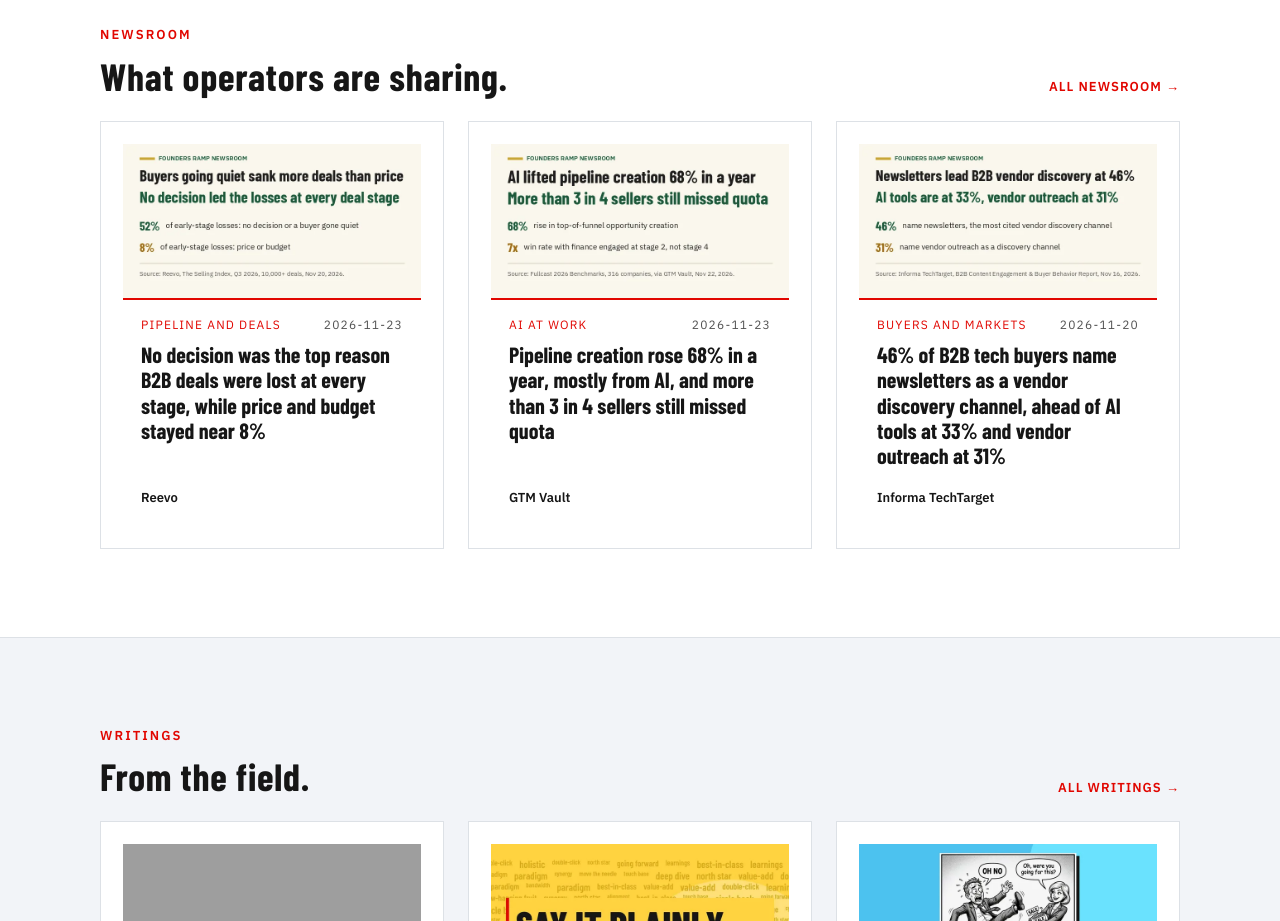
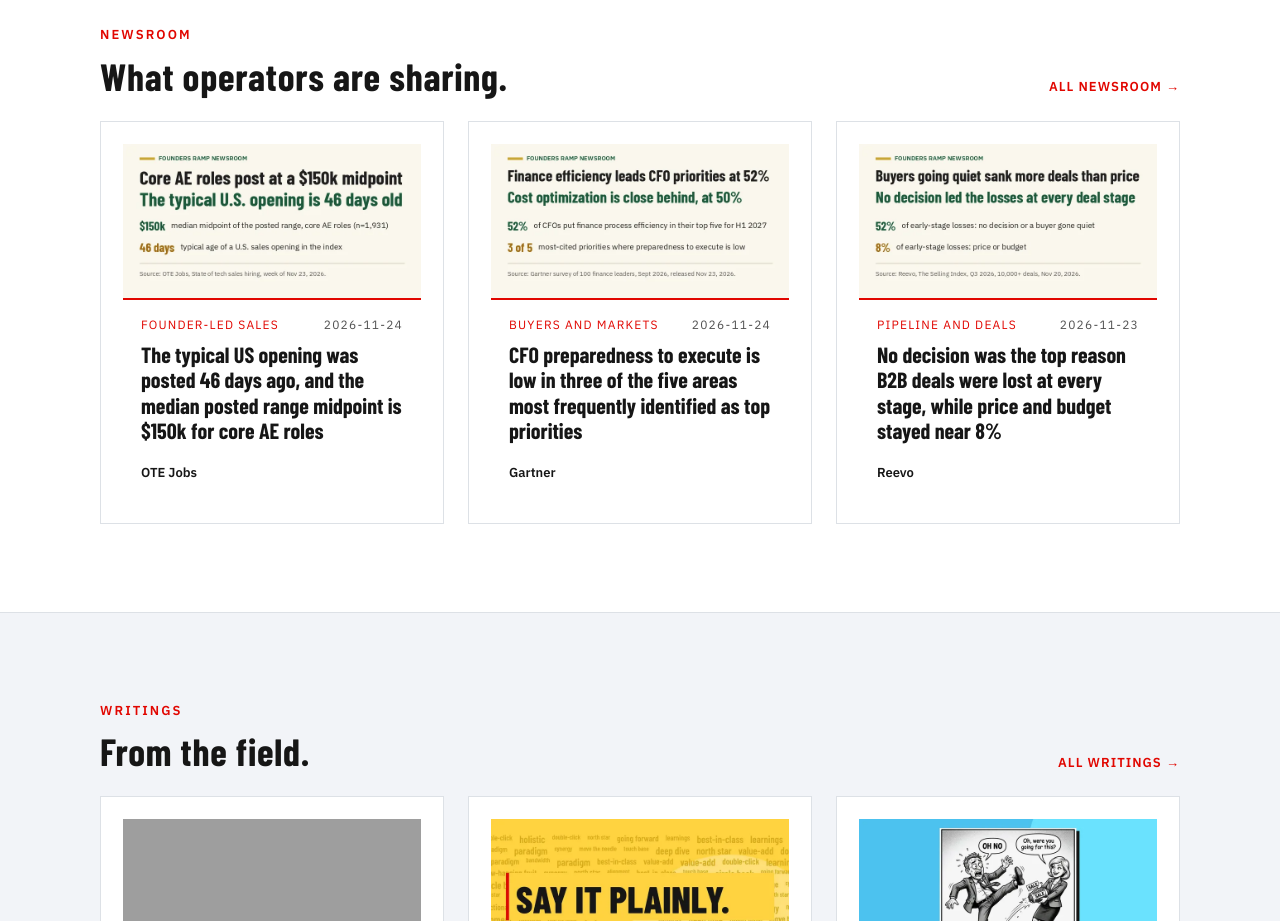
Before and after one commit to jwfounder/founders-ramp, a plain HTML site: page home/index.html in a window 1280 px wide. Shown: the part 1580-2501 px from the top of the page. Drawn offline with Linux system fonts and the light colour scheme; grey boxes are pictures that could not be loaded.

Commit message:
Newsroom 2026-11-24: OTE Jobs W48 tech sales hiring (founder-led) and Gartner CFO priorities survey (buyers and markets) at top of /briefing/; home strip OTE, Gartner, Reevo; counts 78/19/16/26/17; LI and X images

```diff
--- a/home/index.html
+++ b/home/index.html
@@ -121,18 +121,18 @@
 <a class="more" href="/briefing/">All Newsroom →</a>
 </div>
 <div class="grid-3">
+<a class="card news" href="https://otejobs.com/market/state-of-tech-sales-hiring/2026-w48/" target="_blank" rel="noopener">
+<span class="thumb"><img src="/assets/newsroom/2026-11-24-otejobs-ae-pay-roles-open.webp" alt="Founders Ramp card: Core AE roles post at a $150k midpoint. The typical U.S. sales opening is 46 days old. OTE Jobs, State of tech sales hiring, week of November 23, 2026, 17,191 open sales roles at 1,912 tech companies, updated November 23, 2026, 9:29 PM ET." width="720" height="378" loading="lazy" decoding="async"></span>
+<div class="card-body"><span class="news-meta"><span class="news-topic">Founder-led sales</span> <time datetime="2026-11-24">2026-11-24</time></span>
+<h3>The typical US opening was posted 46 days ago, and the median posted range midpoint is $150k for core AE roles</h3><span class="news-source">OTE Jobs</span></div></a>
+<a class="card news" href="https://www.gartner.com/en/newsroom/press-releases/2026-11-23-gartner-survey-finds-cfos-focused-on-finance-efficiency-cost-optimization" target="_blank" rel="noopener">
+<span class="thumb"><img src="/assets/newsroom/2026-11-24-gartner-cfo-efficiency-cost.webp" alt="Founders Ramp card: Finance efficiency leads CFO priorities at 52%. Cost optimization is close behind, at 50%. Preparedness to execute is low on 3 of 5 most-cited priorities. Gartner survey of 100 finance leaders, September 2026, released November 23, 2026." width="720" height="378" loading="lazy" decoding="async"></span>
+<div class="card-body"><span class="news-meta"><span class="news-topic">Buyers and markets</span> <time datetime="2026-11-24">2026-11-24</time></span>
+<h3>CFO preparedness to execute is low in three of the five areas most frequently identified as top priorities</h3><span class="news-source">Gartner</span></div></a>
 <a class="card news" href="https://reevo.ai/selling-index" target="_blank" rel="noopener">
 <span class="thumb"><img src="/assets/newsroom/2026-11-23-reevo-no-decision-losses.webp" alt="Founders Ramp card: Buyers going quiet sank more deals than price. No decision led the losses at every deal stage: 52% of early-stage losses, against 8% for price or budget. Reevo, The Selling Index, Q3 2026, 10,000+ deals, November 20, 2026." width="720" height="378" loading="lazy" decoding="async"></span>
 <div class="card-body"><span class="news-meta"><span class="news-topic">Pipeline and deals</span> <time datetime="2026-11-23">2026-11-23</time></span>
 <h3>No decision was the top reason B2B deals were lost at every stage, while price and budget stayed near 8%</h3><span class="news-source">Reevo</span></div></a>
-<a class="card news" href="https://www.gtmvault.co/p/gtm-56-ai-puts-fuel-on-the-fire" target="_blank" rel="noopener">
-<span class="thumb"><img src="/assets/newsroom/2026-11-23-fullcast-pipeline-up-quota-missed.webp" alt="Founders Ramp card: AI lifted pipeline creation 68% in a year. More than 3 in 4 sellers still missed quota. Engaging finance at stage 2 carried 7x the win rate of stage 4. Fullcast 2026 Benchmarks Report, 316 companies, via GTM Vault, November 22, 2026." width="720" height="378" loading="lazy" decoding="async"></span>
-<div class="card-body"><span class="news-meta"><span class="news-topic">AI at work</span> <time datetime="2026-11-23">2026-11-23</time></span>
-<h3>Pipeline creation rose 68% in a year, mostly from AI, and more than 3 in 4 sellers still missed quota</h3><span class="news-source">GTM Vault</span></div></a>
-<a class="card news" href="https://www.informatechtarget.com/press-release/new-report-from-informa-techtarget-identifies-key-shifts-in-b2b-technology-purchase-journeys-driven-by-ai-buying-groups-and-evolving-media-habits/" target="_blank" rel="noopener">
-<span class="thumb"><img src="/assets/newsroom/2026-11-20-techtarget-newsletters-vendor-discovery.webp" alt="Founders Ramp card: Newsletters lead B2B vendor discovery at 46%. AI tools are at 33%, vendor outreach at 31%. Informa TechTarget, B2B Content Engagement and Buyer Behavior Report, 499 B2B technology buyers, November 16, 2026." width="720" height="378" loading="lazy" decoding="async"></span>
-<div class="card-body"><span class="news-meta"><span class="news-topic">Buyers and markets</span> <time datetime="2026-11-20">2026-11-20</time></span>
-<h3>46% of B2B tech buyers name newsletters as a vendor discovery channel, ahead of AI tools at 33% and vendor outreach at 31%</h3><span class="news-source">Informa TechTarget</span></div></a>
 </div>
 </div>
 </section>
--- a/sitemap.xml
+++ b/sitemap.xml
@@ -1,6 +1,6 @@
 <?xml version="1.0" encoding="UTF-8"?>
 <urlset xmlns="http://www.sitemaps.org/schemas/sitemap/0.9">
-  <url><loc>https://www.foundersramp.net/</loc><lastmod>2026-11-23</lastmod></url>
+  <url><loc>https://www.foundersramp.net/</loc><lastmod>2026-11-24</lastmod></url>
   <url><loc>https://www.foundersramp.net/approach/</loc><lastmod>2026-11-20</lastmod></url>
   <url><loc>https://www.foundersramp.net/approach/self-team/</loc><lastmod>2026-11-20</lastmod></url>
   <url><loc>https://www.foundersramp.net/approach/discovery/</loc><lastmod>2026-11-20</lastmod></url>
@@ -25,7 +25,7 @@
   <url><loc>https://www.foundersramp.net/writings/one-person-loved-the-demo</loc><lastmod>2026-11-20</lastmod></url>
   <url><loc>https://www.foundersramp.net/writings/we-already-use-something</loc><lastmod>2026-11-20</lastmod></url>
   <url><loc>https://www.foundersramp.net/writings/demo-like-a-builder</loc><lastmod>2026-11-22</lastmod></url>
-  <url><loc>https://www.foundersramp.net/briefing/</loc><lastmod>2026-11-23</lastmod></url>
+  <url><loc>https://www.foundersramp.net/briefing/</loc><lastmod>2026-11-24</lastmod></url>
   <url><loc>https://www.foundersramp.net/tracker/</loc><lastmod>2026-11-20</lastmod></url>
   <url><loc>https://www.foundersramp.net/services/</loc><lastmod>2026-11-20</lastmod></url>
   <url><loc>https://www.foundersramp.net/about/</loc><lastmod>2026-11-20</lastmod></url>
```
Also changed, not shown: briefing/index.html (+11 -3 lines), assets/newsroom/2026-11-24-gartner-cfo-efficiency-cost-li.png (added), assets/newsroom/2026-11-24-gartner-cfo-efficiency-cost-x.png (added), assets/newsroom/2026-11-24-gartner-cfo-efficiency-cost.png (added), assets/newsroom/2026-11-24-gartner-cfo-efficiency-cost.webp (added), assets/newsroom/2026-11-24-otejobs-ae-pay-roles-open-li.png (added), assets/newsroom/2026-11-24-otejobs-ae-pay-roles-open-x.png (added), assets/newsroom/2026-11-24-otejobs-ae-pay-roles-open.png (added), assets/newsroom/2026-11-24-otejobs-ae-pay-roles-open.webp (added).
